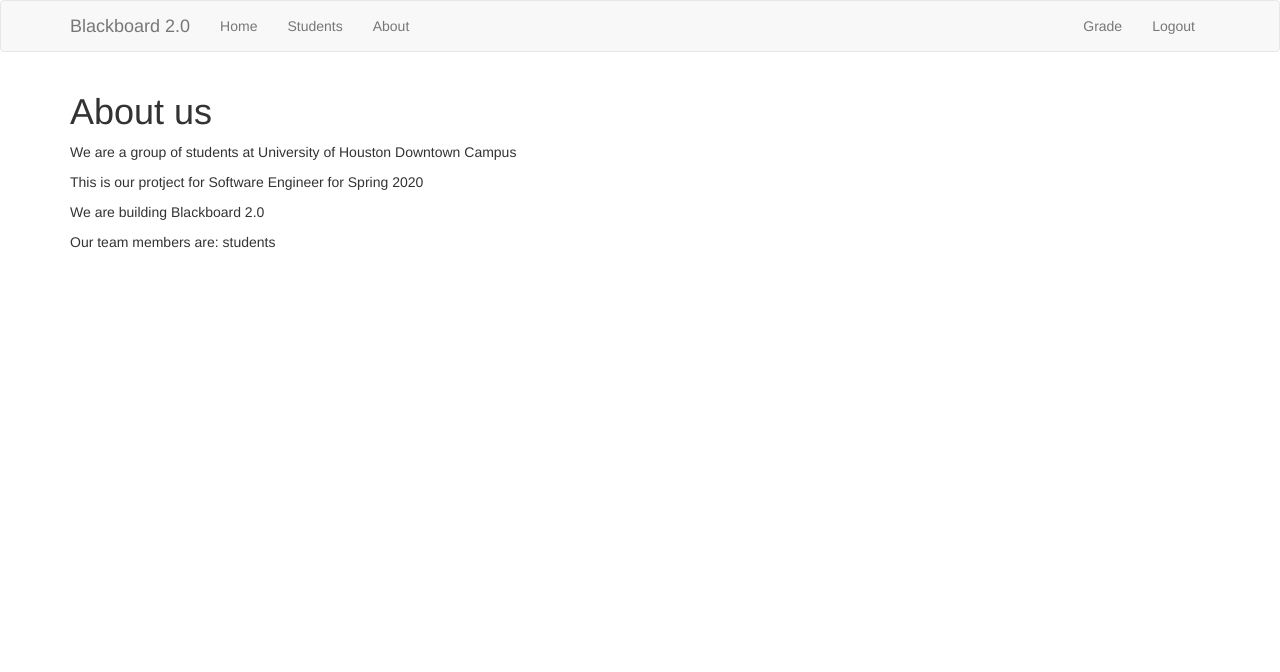
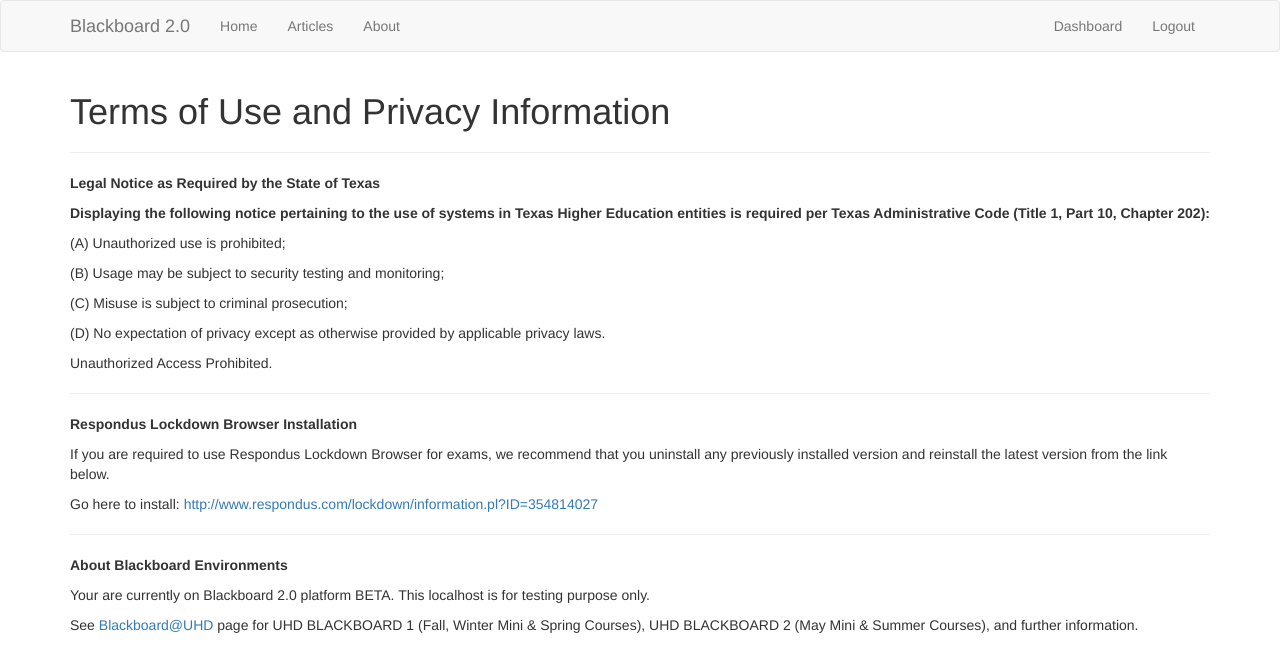
Before and after one commit to michaelly92/SEUHDSpring2020, a Flask app: page /about in a window 1280 px wide. Shown: the top 672 px of the page. Run offline with Flask 2, Linux system fonts and the light colour scheme; the visitor is signed in with stand-in values (Sample User, id 1); some libraries are stand-ins or nearby versions.

Commit message:
Final build

```diff
--- a/Blackboard/app.py
+++ b/Blackboard/app.py
@@ -99,7 +99,7 @@ def login():
                 session['username'] = username
 
 
-                return redirect(url_for('grade'))
+                return redirect(url_for('dashboard'))
             else:
                 error = 'Invalid login'
                 return render_template('login.html', error=error)
@@ -132,12 +132,158 @@ def logout():
     flash('You are now logged out', 'success')
     return redirect(url_for('login'))
 
-# Grade
 
-@app.route('/grade')
+# Articles
+@app.route('/articles')
+def articles():
+    # Create cursor
+    cur = mysql.connection.cursor()
+
+    # Get articles
+    #result = cur.execute("SELECT * FROM articles")
+    # Show articles only from the user logged in
+    # Same resule with Dashboard html
+    # result = cur.execute("SELECT * FROM articles WHERE author = %s", [session['username']]) select articles from only the log in username
+
+    result = cur.execute("SELECT * FROM articles")
+
+    articles = cur.fetchall()
+
+    if result > 0:
+        return render_template('articles.html', articles=articles)
+    else:
+        msg = 'No Articles Found'
+        return render_template('articles.html', msg=msg)
+    # Close connection
+    cur.close()
+
+# Dashboard
+@app.route('/dashboard')
 @is_logged_in
-def grade():
-    return render_template('grade.html')
+def dashboard():
+    # Create cursor
+    cur = mysql.connection.cursor()
+
+    # Get articles
+    #result = cur.execute("SELECT * FROM articles")
+    # Show articles only from the user logged in
+    result = cur.execute("SELECT * FROM articles WHERE author = %s", [session['username']])
+
+    articles = cur.fetchall()
+
+    if result > 0:
+        return render_template('dashboard.html', articles=articles)
+    else:
+        msg = 'No Articles Found'
+        return render_template('dashboard.html', msg=msg)
+    # Close connection
+    cur.close()
+
+# Article Form Class
+class ArticleForm(Form):
+    title = StringField('Title', [validators.Length(min=1, max=200)])
+    body = TextAreaField('Body', [validators.Length(min=30)])
+
+# Add Article
+@app.route('/add_article', methods=['GET', 'POST'])
+@is_logged_in
+def add_article():
+    form = ArticleForm(request.form)
+    if request.method == 'POST' and form.validate():
+        title = form.title.data
+        body = form.body.data
+
+        # Create Cursor
+        cur = mysql.connection.cursor()
+
+        # Execute
+        cur.execute("INSERT INTO articles(title, body, author) VALUES(%s, %s, %s)",(title, body, session['username']))
+
+        # Commit to DB
+        mysql.connection.commit()
+
+        #Close connection
+        cur.close()
+
+        flash('Article Created', 'success')
+
+        return redirect(url_for('dashboard'))
+
+    return render_template('add_article.html', form=form)
+
+
+# Edit Article
+@app.route('/edit_article/<string:id>', methods=['GET', 'POST'])
+@is_logged_in
+def edit_article(id):
+    # Create cursor
+    cur = mysql.connection.cursor()
+
+    # Get article by id
+    result = cur.execute("SELECT * FROM articles WHERE id = %s", [id])
+
+    article = cur.fetchone()
+    cur.close()
+    # Get form
+    form = ArticleForm(request.form)
+
+    # Populate article form fields
+    form.title.data = article['title']
+    form.body.data = article['body']
+
+    if request.method == 'POST' and form.validate():
+        title = request.form['title']
+        body = request.form['body']
+
+        # Create Cursor
+        cur = mysql.connection.cursor()
+        app.logger.info(title)
+        # Execute
+        cur.execute ("UPDATE articles SET title=%s, body=%s WHERE id=%s",(title, body, id))
+        # Commit to DB
+        mysql.connection.commit()
+
+        #Close connection
+        cur.close()
+
+        flash('Article Updated', 'success')
+
+        return redirect(url_for('dashboard'))
+
+    return render_template('edit_article.html', form=form)
+
+# Delete Article
+@app.route('/delete_article/<string:id>', methods=['POST'])
+@is_logged_in
+def delete_article(id):
+    # Create cursor
+    cur = mysql.connection.cursor()
+
+    # Execute
+    cur.execute("DELETE FROM articles WHERE id = %s", [id])
+
+    # Commit to DB
+    mysql.connection.commit()
+
+    #Close connection
+    cur.close()
+
+    flash('Article Deleted', 'success')
+
+    return redirect(url_for('dashboard'))
+
+#Single Article
+@app.route('/article/<string:id>/')
+def article(id):
+    # Create cursor
+    cur = mysql.connection.cursor()
+
+    # Get article
+    result = cur.execute("SELECT * FROM articles WHERE id = %s", [id])
+
+    article = cur.fetchone()
+
+    return render_template('article.html', article=article)
 
 
 if __name__ == '__main__':
--- a/Blackboard/templates/about.html
+++ b/Blackboard/templates/about.html
@@ -1,10 +1,24 @@
 {% extends 'layout.html' %}
 
 {% block body %}
-    <h1>About us</h1>
-    <p>We are a group of students at University of Houston Downtown Campus</p>
-    <p>This is our protject for Software Engineer for Spring 2020</p>
-    <p>We are building Blackboard 2.0</p>
-    <p>Our team members are:  students</p>
+    <h1>Terms of Use and Privacy Information</h1>
+    <hr>
+
+    <p><strong>Legal Notice as Required by the State of Texas</strong></p>
+    <p><strong>Displaying the following notice pertaining to the use of systems in Texas Higher Education entities is required per Texas Administrative Code (Title 1, Part 10, Chapter 202): </strong></p>
+    <p>(A) Unauthorized use is prohibited;</p>
+    <p>(B) Usage may be subject to security testing and monitoring;</p>
+    <p>(C) Misuse is subject to criminal prosecution;</p>
+    <p>(D) No expectation of privacy except as otherwise provided by applicable privacy laws.</p>
+    <p>Unauthorized Access Prohibited.</p>
+    <hr>
+
+    <p><strong>Respondus Lockdown Browser Installation</strong></p>
+    <p>If you are required to use Respondus Lockdown Browser for exams, we recommend that you uninstall any previously installed version and reinstall the latest version from the link below.</p>
+    <p>Go here to install: <a href="http://www.respondus.com/lockdown/information.pl?ID=354814027">http://www.respondus.com/lockdown/information.pl?ID=354814027</a></p>
+    <hr>
+
+    <p><strong>About Blackboard Environments</strong></p>
+    <p> Your are currently on Blackboard 2.0 platform BETA. This localhost is for testing purpose only.</p>
+    <p>See <a href="https://www.uhd.edu/computing/blackboard/Pages/UHDBlackboard.aspx">Blackboard@UHD</a> page for UHD BLACKBOARD 1 (Fall, Winter Mini & Spring Courses), UHD BLACKBOARD 2 (May Mini & Summer Courses), and  further information.</p>
 {% endblock %}
-ß
--- a/Blackboard/templates/grade.html
+++ /dev/null
@@ -1,5 +0,0 @@
-{% extends 'layout.html' %}
-
-{% block body %}
-  <h1>Grade <small> Welcome {{session.username}}</small></h1>
-{% endblock %}
--- a/Blackboard/templates/home.html
+++ b/Blackboard/templates/home.html
@@ -4,7 +4,7 @@
   <div class="jumbotron text-center">
     <h1>Welcome to Blackboard 2.0</h1>
     <p class="lead">This Blackboard 2.0 is built on the Python Flask framework</p>
-    <p class="lead">The platform lets faculty edit class and update student's grade</p>
-    <p class="lead">The platform lets student register for class and check their grade</p>
+    <p class="lead">The platform lets professors to upload articles, materials and notes for students</p>
+    <p class="lead">The platform lets students register for class, access to materials and study online</p>
   </div>
 {% endblock %}
--- a/Blackboard/templates/includes/_navbar.html
+++ b/Blackboard/templates/includes/_navbar.html
@@ -6,25 +6,27 @@
             <span class="icon-bar"></span>
             <span class="icon-bar"></span>
             <span class="icon-bar"></span>
-
           </button>
           <a class="navbar-brand" href="/">Blackboard 2.0</a>
-        </div>
+          </div>
         <div id="navbar" class="collapse navbar-collapse">
           <ul class="nav navbar-nav">
             <li><a href="/">Home</a></li>
-            <li><a href="/students">Students</a></li>
+            <li><a href="/articles">Articles</a></li>
             <li><a href="/about">About</a></li>
+
           </ul>
+
           <ul class="nav navbar-nav navbar-right">
             {% if session.logged_in %}
-              <li><a href="/grade">Grade</a></li>
+              <li><a href="/dashboard">Dashboard</a></li>
               <li><a href="/logout">Logout</a></li>
             {% else %}
               <li><a href="/register">Register</a></li>
               <li><a href="/login">Login</a></li>
             {% endif %}
+
           </ul>
-        </div>
+        </div><!--/.nav-collapse -->
       </div>
     </nav>
--- a/Blackboard/templates/layout.html
+++ b/Blackboard/templates/layout.html
@@ -11,6 +11,11 @@
         {% include 'includes/_messages.html' %}
         {% block body %}{% endblock %}
       </div>
+
     <script src="https://maxcdn.bootstrapcdn.com/bootstrap/3.3.7/js/bootstrap.min.js"></script>
+    <script src="//cdn.ckeditor.com/4.14.0/standard/ckeditor.js"></script>
+    <script type="text/javascript">
+      CKEDITOR.replace('editor')
+      </script>
   </body>
 </html>
```
Also changed, not shown: Blackboard/templates/add_article.html (added, +15 -0 lines), Blackboard/templates/article.html (added, +10 -0 lines), Blackboard/templates/articles.html (added, +10 -0 lines), Blackboard/templates/dashboard.html (added, +33 -0 lines), Blackboard/templates/edit_article.html (added, +15 -0 lines).
